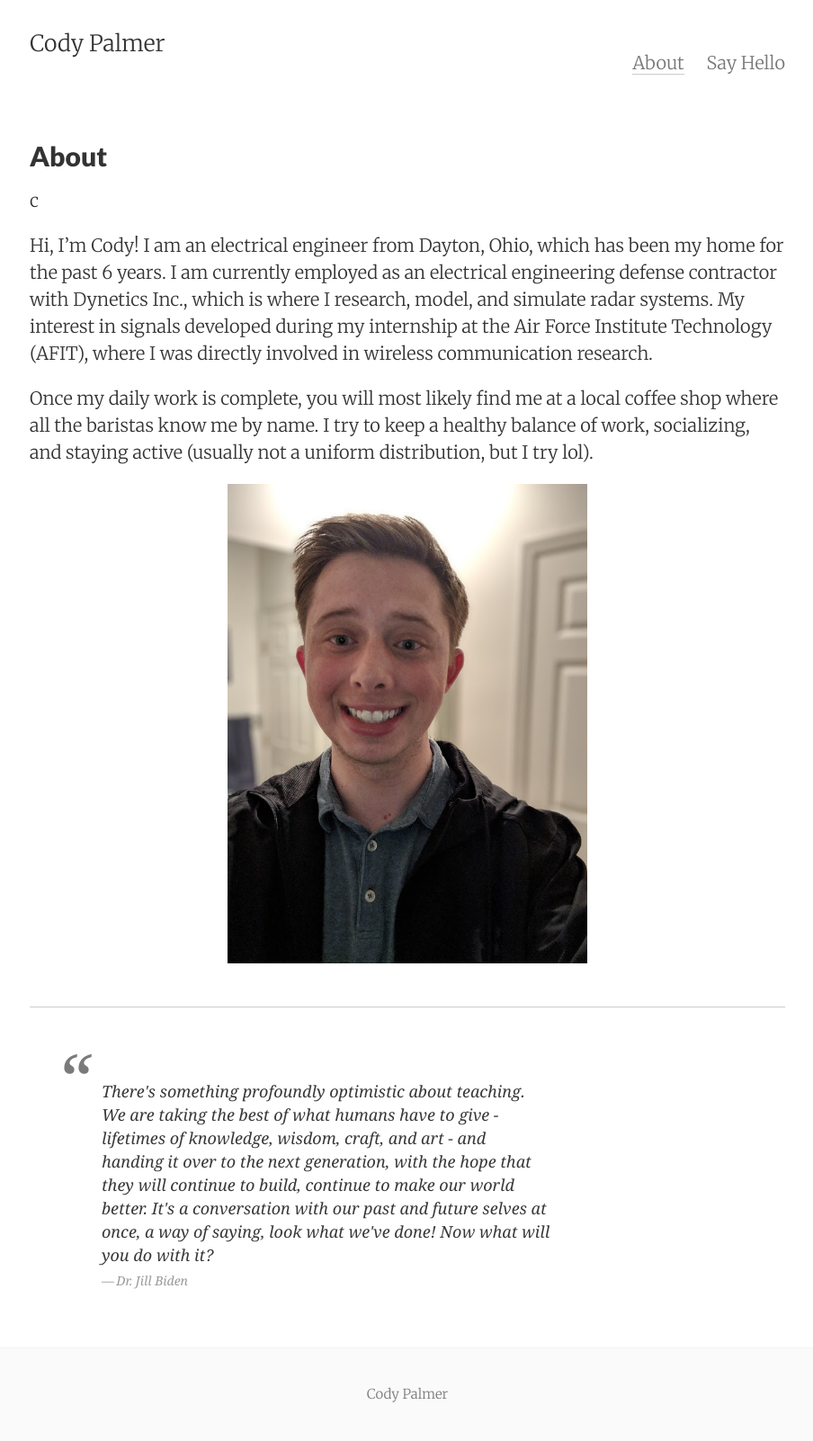
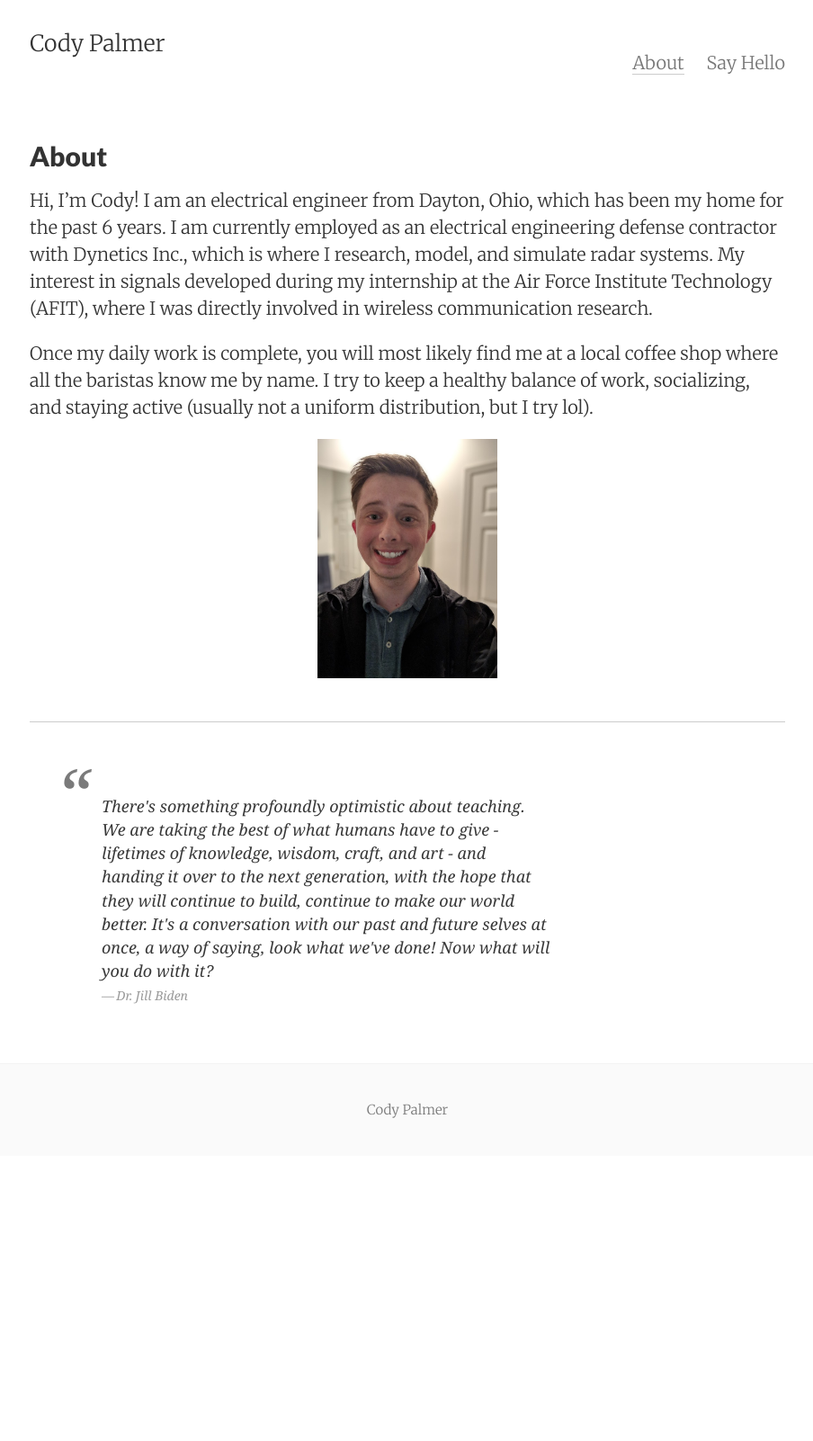
Before and after one commit to palmerco/web_server, a Jekyll site: the page built from about.md, in a window 1280 px wide. Shown: the whole page at 90% size, without its empty margins (187-1091 px from the left). Built offline with Jekyll 4.4.1, drawn with Linux system fonts in a browser that asks for light colours; after the commit the page ends 1285 px from its top, so only the background shows below that.

Commit message:
Update about.md

```diff
--- a/about.md
+++ b/about.md
@@ -5,15 +5,11 @@
 tags: about
 ---
 
-<!--<img src="/images/websitePhoto.jpg" alt="profilePicture" width="400"/>-->
-
-c
-
 Hi, I’m Cody! I am an electrical engineer from Dayton, Ohio, which has been my home for the past 6 years. I am currently employed as an electrical engineering defense contractor with Dynetics Inc., which is where I research, model, and simulate radar systems. My interest in signals developed during my internship at the Air Force Institute Technology (AFIT), where I was directly involved in wireless communication research.
 
 Once my daily work is complete, you will most likely find me at a local coffee shop where all the baristas know me by name. I try to keep a healthy balance of work, socializing, and staying active (usually not a uniform distribution, but I try lol).
 
-<center><img src="/images/websitePhoto.jpg" alt="profilePicture" width="400"/></center>
+<center><img src="/images/websitePhoto.jpg" alt="profilePicture" width="200"/></center>
 
 
 ---
```
